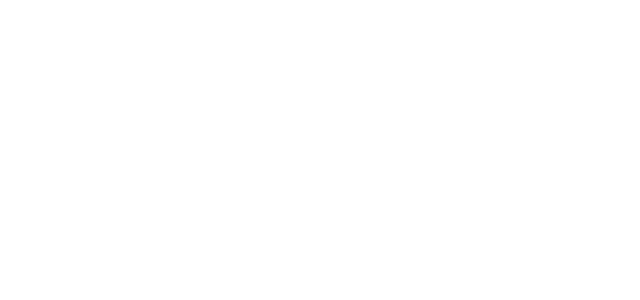
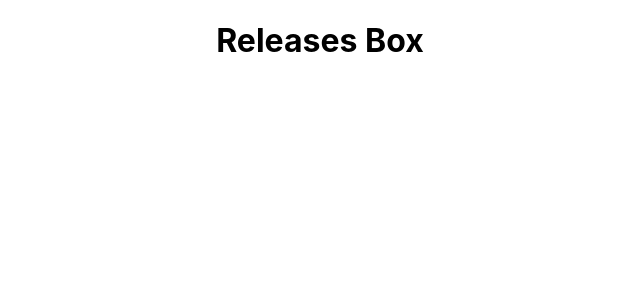
Before and after one commit to josephcooper3/film-releases-app, a React (Create React App) app: page / in a window 1280 px wide. Shown: the top 300 px of the page, without its empty margins (320-960 px from the left). Built offline with nearby package versions, Linux system fonts and the light colour scheme.

Commit message:
adds ReleasesBox to App

```diff
--- a/src/App.js
+++ b/src/App.js
@@ -1,12 +1,15 @@
 import React from 'react';
 import './App.css';
+import ReleasesBox from "./containers/ReleasesBox";
 
 function App() {
+
   return (
     <div className="App">
-
+      <ReleasesBox/>
     </div>
   );
+
 }
 
 export default App;
--- a/src/components/Release.js
+++ b/src/components/Release.js
@@ -1,4 +1,13 @@
 import React, {Component} from "react";
 
+class Release extends Component {
+
+  render() {
+    return (
+      <h3>Releas</h3>
+    )
+  }
+
+}
 
 export default Release;
--- a/src/components/ReleasesList.js
+++ b/src/components/ReleasesList.js
@@ -1,5 +1,14 @@
 import React, {Component} from "react";
 import Release from "./Release";
 
+class ReleasesList extends Component {
+
+  render() {
+    return (
+      <h2>Releases List</h2>
+    )
+  }
+
+}
 
 export default ReleasesList;
--- a/src/containers/ReleasesBox.js
+++ b/src/containers/ReleasesBox.js
@@ -1,5 +1,14 @@
 import React, {Component} from "react";
-import ReleasesList from "../components/ReleasesList"
+import ReleasesList from "../components/ReleasesList";
 
+class ReleasesBox extends Component {
+
+  render() {
+    return (
+      <h1>Releases Box</h1>
+    )
+  }
+
+}
 
 export default ReleasesBox;
```
